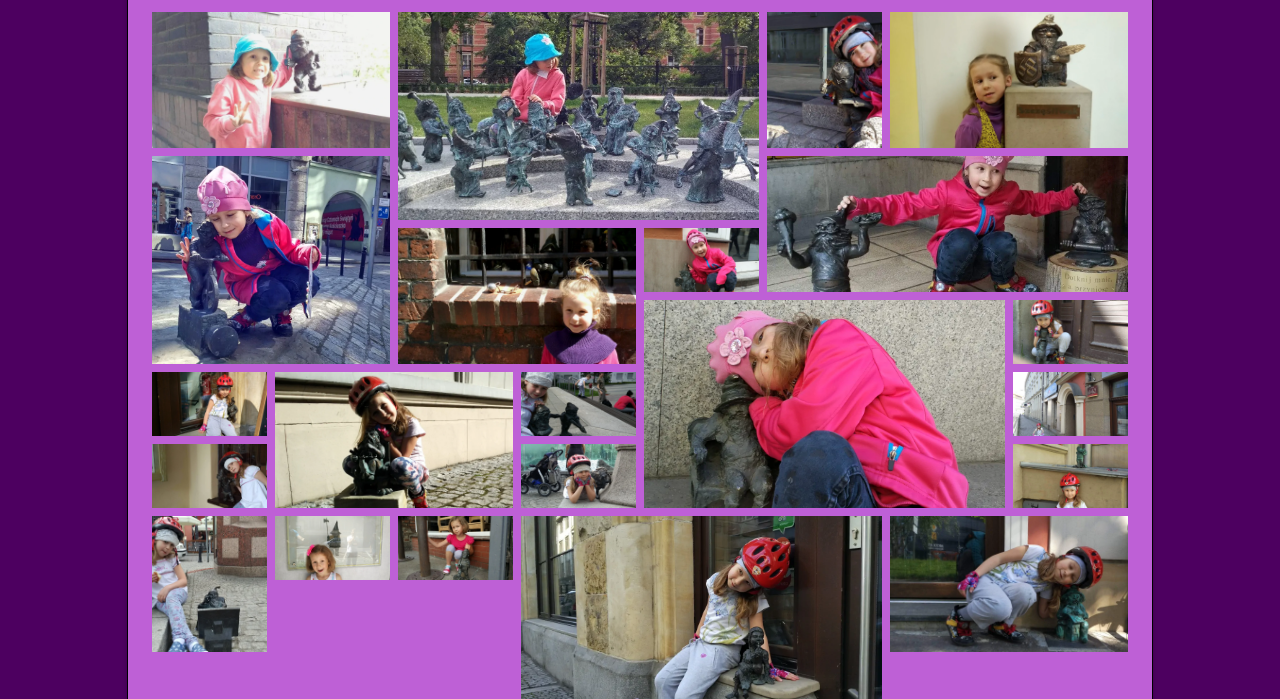
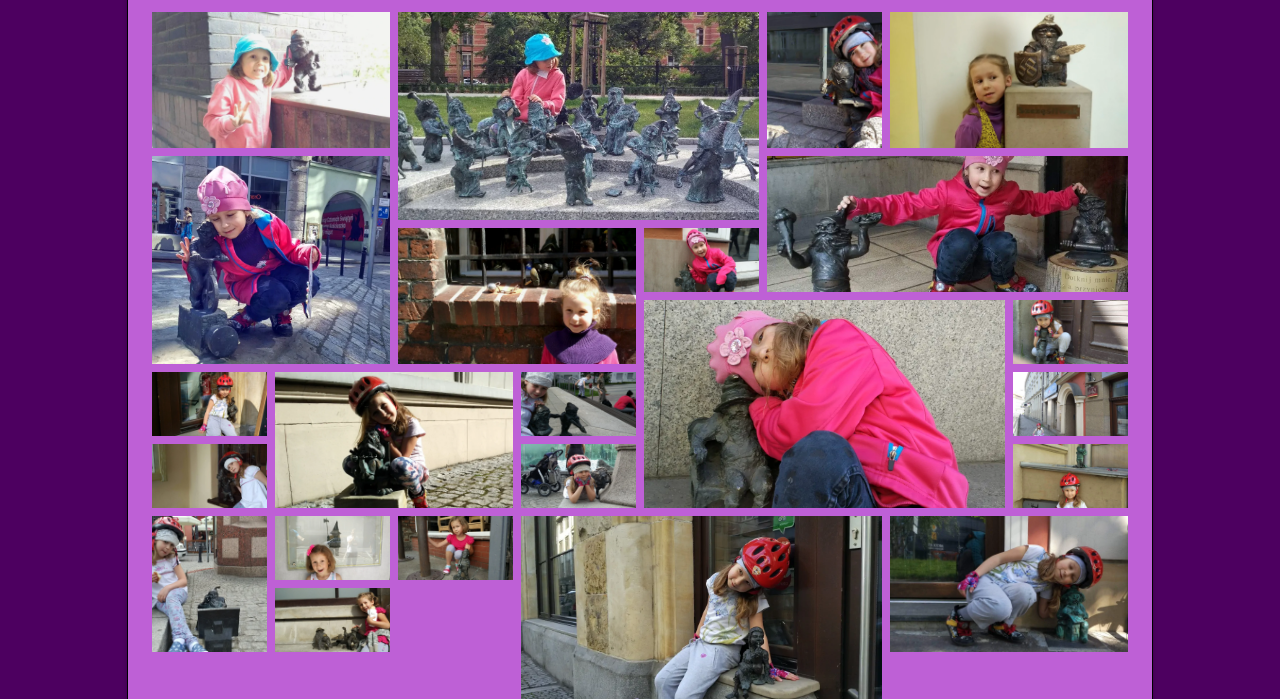
Before and after one commit to KrzysztofNyrek/JagodaWebPage, a website: page subpage/krasnale.html in a window 1280 px wide. Shown: the part 101-800 px from the top of the page. Drawn offline with nearby package versions, Linux system fonts and the light colour scheme; files that its build step writes are made by us from their sources.

Commit message:
Added 23's photo to gallery

```diff
--- a/sass/_gallery.scss
+++ b/sass/_gallery.scss
@@ -117,6 +117,11 @@
       grid-column: 3 / span 1;
       @include img_click;
     }
+    &--23 {
+      grid-row: 9 / span 1;
+      grid-column: 2 / span 1;
+      @include img_click;
+    }
   }
   &__img{
     width:100%;
--- a/subpage/krasnale.html
+++ b/subpage/krasnale.html
@@ -62,6 +62,7 @@
         <figure class="gallery__item gallery__item--20"><img src="../img/krasnale/krasnal_20.webp" alt="Jagoda z dwudziestym krasnalem." class="gallery__img"></figure>
         <figure class="gallery__item gallery__item--21"><img src="../img/krasnale/krasnal_21.webp" alt="Jagoda z dwudziestym pierwszym krasnalem." class="gallery__img"></figure>
         <figure class="gallery__item gallery__item--22"><img src="../img/krasnale/krasnal_22.webp" alt="Jagoda z dwudziestym drugim krasnalem." class="gallery__img"></figure>
+        <figure class="gallery__item gallery__item--23"><img src="../img/krasnale/krasnal_23.webp" alt="Jagoda z dwudziestym trzecim krasnalem." class="gallery__img"></figure>
       </section>
       <footer class="footer"><img src="../img/favicon_adnotio.png" alt="Logo Adnotio." class="adnotio__img"><p class="footer__text">&#64; Adnotio</p></footer>
     </div>
```
Also changed, not shown: img/krasnale/krasnal_23.webp (added).
